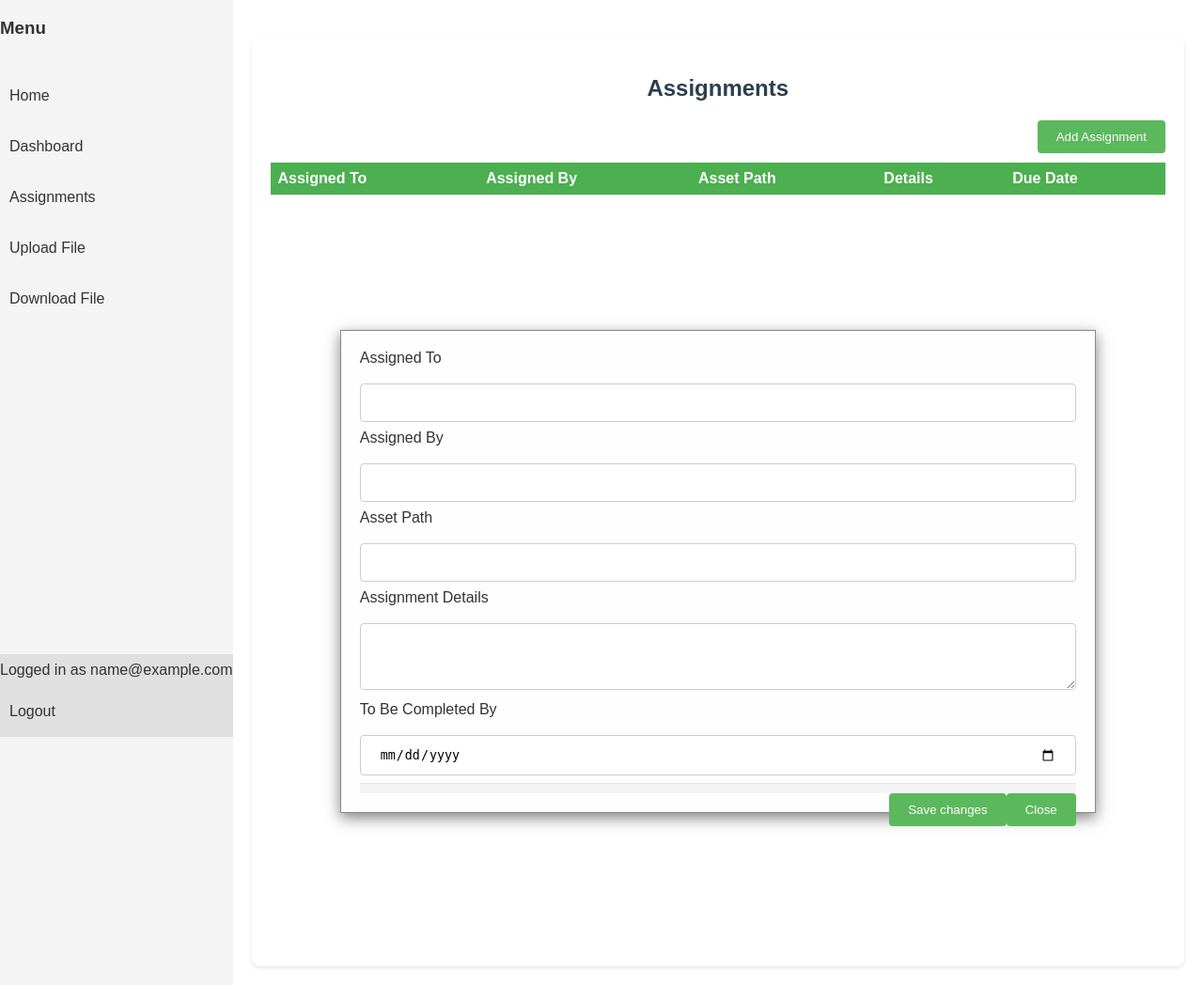
After one commit to KingSizeGaming/ksg-backend, a Flask app: page /assignments in a window 1280 px wide. The commit adds this page. Shown: the whole page at 94% size. Run offline with Flask 3, Linux system fonts and the light colour scheme; the visitor is signed in with stand-in values (Sample User, id 1); data that the repository does not hold is empty.

Commit message:
assignments feature addeed

```diff
--- a/app/routes.py
+++ b/app/routes.py
@@ -1,6 +1,6 @@
 from flask import render_template, request, redirect, url_for, flash, current_app, url_for, session, send_file, jsonify, Flask
 from flask_login import login_required, login_user, current_user, logout_user
-from .services import dropbox_upload_file, list_folders, dropbox_connect, get_supabase, list_files, download_file, get_activity_log, get_supabase, log_activity, get_comments_by_activity_id, add_comment_to_activity, get_image_url
+from .services import dropbox_upload_file, list_folders, dropbox_connect, get_supabase, list_files, download_file, get_activity_log, get_supabase, log_activity, get_comments_by_activity_id, add_comment_to_activity, get_image_url, add_assignment_to_database, get_assignments
 from .models import User
 from werkzeug.utils import secure_filename
 import os
@@ -57,6 +57,13 @@ def init_routes(app):
         activity_log = get_activity_log(supabase)
         return render_template('dashboard.html', activity_log=activity_log)
 
+    @app.route('/assignments')
+    @login_required
+    def assignments():
+        supabase = get_supabase()
+        assignments_data = get_assignments(supabase)
+        return render_template('assignments.html', assignments=assignments_data)
+
     @app.route('/get_comments/<string:activity_id>')
     def get_comments(activity_id):
 
@@ -77,11 +84,24 @@ def init_routes(app):
         response = add_comment_to_activity(activity_id, user_email, comment)
         return jsonify(response), 200
 
+    @app.route('/add_assignment', methods=['POST'])
+    @login_required
+    def add_assignment():
+        data = request.get_json()
+        if not data:
+            return jsonify({'status': 'error', 'message': 'No data provided'}), 400
+
+        result = add_assignment_to_database(**data)
+        if result['status'] == 'error':
+            return jsonify(result), 500
+        return jsonify(result), 200
+
 
     @app.route('/upload', methods=['GET', 'POST'])
     @login_required
     def upload_file():
-        folder_options = list_folders()  # Assuming this function is correctly fetching folder names
+        dbx = dropbox_connect()
+        folder_options = list_folders(dbx)
 
         if request.method == 'POST':
             uploaded_file = request.files.get('file')
@@ -122,20 +142,21 @@ def init_routes(app):
     def download():
         path = ""  # Define your root Dropbox path
         try:
-            games = list_folders(path)
+            dbx = dropbox_connect()
+            games = list_folders(dbx, path)
             selected_game = request.form.get('game')
-            assets = list_folders(f"{path}/{selected_game}") if selected_game else []
+            assets = list_folders(dbx, f"{path}/{selected_game}") if selected_game else []
             selected_asset = request.form.get('asset')
             selected_version = request.form.get('version')
 
             # Prepare the versions info including the thumbnail URLs
             if selected_asset:
-                versions_paths = list_files(f"{path}/{selected_game}/{selected_asset}")
+                versions_paths = list_files(dbx, f"{path}/{selected_game}/{selected_asset}")
                 versions_info = [
                     {
                         'filename': version_path.split('/')[-1],
                         'filepath': version_path,
-                        'thumbnail_url': get_image_url(f"/{selected_game}/{selected_asset}/{version_path}")
+                        'thumbnail_url': get_image_url(dbx, f"/{selected_game}/{selected_asset}/{version_path}")
                     }
                     for version_path in versions_paths
                 ]
@@ -145,7 +166,7 @@ def init_routes(app):
             # Handle the file download if a specific version was selected
             if request.method == 'POST' and selected_version:
                 file_path = f"{path}/{selected_game}/{selected_asset}/{selected_version}"
-                file_content = download_file(file_path)
+                file_content = download_file(dbx, file_path)
                 if file_content:
                     return send_file(BytesIO(file_content), attachment_filename=selected_version, as_attachment=True)
                 else:
--- /dev/null
+++ b/app/static/css/assignments.css
@@ -0,0 +1,93 @@
+/* General Body Styling */
+body {
+    font-family: Arial, sans-serif;
+    background-color: #f4f4f4;
+    color: #333;
+}
+
+/* Container Styling */
+.container {
+    background: white;
+    margin-top: 20px;
+    padding: 20px;
+    border-radius: 8px;
+    box-shadow: 0 2px 4px rgba(0,0,0,0.1);
+}
+
+/* Headers */
+h2 {
+    color: #2c3e50;
+    text-align: center;
+}
+
+/* Table Styling */
+table {
+    width: 100%;
+    margin-top: 20px;
+    border-collapse: collapse;
+}
+
+th, td {
+    text-align: left;
+    padding: 8px;
+    border-bottom: 1px solid #ddd;
+}
+
+th {
+    background-color: #4CAF50;
+    color: white;
+}
+
+/* Buttons */
+button {
+    background-color: #5cb85c; /* Green */
+    color: white;
+    padding: 10px 20px;
+    border: none;
+    border-radius: 4px;
+    cursor: pointer;
+    float: right;
+    margin-bottom: 10px;
+}
+
+button:hover {
+    background-color: #45a049;
+}
+
+/* Modal Styling */
+.modal-content {
+    background-color: #fefefe;
+    margin: 15% auto; /* 15% from the top and centered */
+    padding: 20px;
+    border: 1px solid #888;
+    width: 80%; /* Could be more or less, depending on screen size */
+    box-shadow: 0 5px 15px rgba(0,0,0,.5);
+}
+
+/* Form Styling */
+.form-control {
+    width: 100%;
+    padding: 12px 20px;
+    margin: 8px 0;
+    display: inline-block;
+    border: 1px solid #ccc;
+    border-radius: 4px;
+    box-sizing: border-box;
+}
+
+label {
+    margin-bottom: 10px;
+    display: block;
+}
+
+textarea {
+    resize: vertical; /* Allow vertical resize */
+}
+
+/* Footer Button Placement */
+.modal-footer {
+    background-color: #f4f4f4;
+    border-top: 1px solid #e5e5e5;
+    padding-top: 10px;
+    text-align: right; /* Aligns buttons to the right */
+}
--- /dev/null
+++ b/app/templates/assignments.html
@@ -0,0 +1,136 @@
+{% extends 'base.html' %} {% block head %} {{ super() }}
+<link
+  rel="stylesheet"
+  href="{{ url_for('static', filename='css/assignments.css') }}"
+/>
+<script src="https://cdn.jsdelivr.net/npm/bootstrap@5.1.3/dist/js/bootstrap.bundle.min.js"></script>
+<script>
+  function submitAssignment() {
+    const assignmentData = {
+      assigned_to: document.getElementById("assignedTo").value,
+      assigned_by: document.getElementById("assignedBy").value,
+      asset_path: document.getElementById("assetPath").value,
+      assignment_details: document.getElementById("details").value,
+      to_be_completed_by: document.getElementById("completionDate").value,
+    };
+
+    fetch("/add_assignment", {
+      method: "POST",
+      headers: { "Content-Type": "application/json" },
+      body: JSON.stringify(assignmentData),
+    })
+      .then((response) => response.json())
+      .then((data) => {
+        if (data.status === "success") {
+          alert(data.message); // Show success message
+          $("#assignmentModal").modal("hide"); // Close the modal
+          // Optional: Clear form or update the page
+        } else {
+          throw new Error(data.message); // Throw to catch block if error
+        }
+      })
+      .catch((error) => {
+        console.error("Error:", error);
+        alert("Error adding assignment: " + error.message);
+      });
+  }
+</script>
+
+{% endblock %} {% block title %} Assignments - Art Asset Manager {% endblock %}
+{% block content %}
+<div class="container mt-5">
+  <h2>Assignments</h2>
+  <button
+    type="button"
+    class="btn btn-primary"
+    data-bs-toggle="modal"
+    data-bs-target="#assignmentModal"
+  >
+    Add Assignment
+  </button>
+
+  <!-- Display Assignments in a Table -->
+  <table class="table table-striped mt-3">
+    <thead>
+      <tr>
+        <th scope="col">Assigned To</th>
+        <th scope="col">Assigned By</th>
+        <th scope="col">Asset Path</th>
+        <th scope="col">Details</th>
+        <th scope="col">Due Date</th>
+      </tr>
+    </thead>
+    <tbody>
+      {% for assignment in assignments %}
+      <tr>
+        <td>{{ assignment.assigned_to }}</td>
+        <td>{{ assignment.assigned_by }}</td>
+        <td>{{ assignment.asset_path }}</td>
+        <td>{{ assignment.details }}</td>
+        <td>{{ assignment.to_be_completed_by }}</td>
+      </tr>
+      {% endfor %}
+    </tbody>
+  </table>
+
+  <!-- Existing code for adding assignments remains unchanged -->
+  <div
+    class="modal fade"
+    id="assignmentModal"
+    tabindex="-1"
+    aria-labelledby="assignmentModalLabel"
+    aria-hidden="true"
+  >
+    <div class="modal-dialog">
+      <div class="modal-content">
+        <div class="modal-header">
+
+        </div>
+        <div class="modal-body">
+          <form id="assignmentForm">
+            <div class="mb-3">
+              <label for="assignedTo" class="form-label">Assigned To</label>
+              <input type="text" class="form-control" id="assignedTo" />
+            </div>
+            <div class="mb-3">
+              <label for="assignedBy" class="form-label">Assigned By</label>
+              <input type="text" class="form-control" id="assignedBy" />
+            </div>
+            <div class="mb-3">
+              <label for="assetPath" class="form-label">Asset Path</label>
+              <input type="text" class="form-control" id="assetPath" />
+            </div>
+            <div class="mb-3">
+              <label for="details" class="form-label">Assignment Details</label>
+              <textarea class="form-control" id="details" rows="3"></textarea>
+            </div>
+            <div class="mb-3">
+              <label for="completionDate" class="form-label"
+                >To Be Completed By</label
+              >
+              <input type="date" class="form-control" id="completionDate" />
+            </div>
+          </form>
+        </div>
+        <div class="modal-footer">
+          <button
+            type="button"
+            class="btn btn-secondary"
+            data-bs-dismiss="modal"
+          >
+            Close
+          </button>
+          <button
+            type="button"
+            class="btn btn-primary"
+            onclick="submitAssignment()"
+          >
+            Save changes
+          </button>
+        </div>
+      </div>
+    </div>
+  </div>
+</div>
+
+{% endblock %}
--- a/app/templates/base.html
+++ b/app/templates/base.html
@@ -13,6 +13,7 @@
         <ul class="main-nav">
             <li><a href="{{ url_for('index') }}">Home</a></li>
             <li><a href="{{ url_for('dashboard') }}">Dashboard</a></li>
+            <li><a href="{{ url_for('assignments') }}">Assignments</a></li>
             <li><a href="{{ url_for('upload_file') }}">Upload File</a></li>
             <li><a href="{{ url_for('download') }}">Download File</a></li>
         </ul>
--- a/run.py
+++ b/run.py
@@ -10,4 +10,4 @@ from app import (
 app = create_app()
 
 if __name__ == "__main__":
-    app.run(debug=False)
+    app.run(debug=True)
```
Also changed, not shown: app/services.py (+35 -8 lines), 1 other file.
